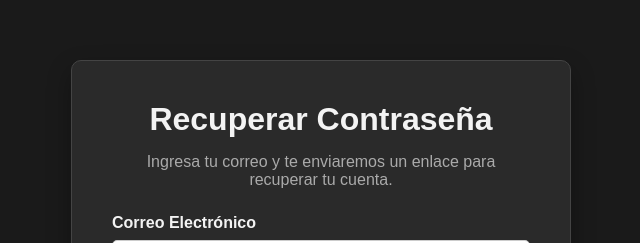
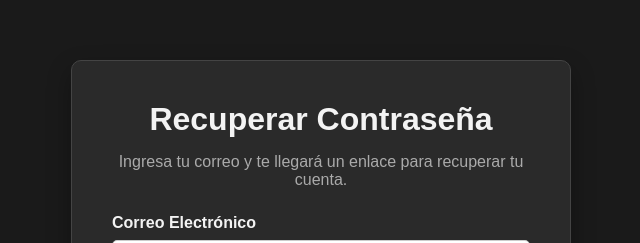
Before and after one commit to NahtanDevFS/fitcontrol_frontend, a Next.js app: page /reset-password in a window 1280 px wide. Shown: the part 160-403 px from the top of the page, without its empty margins (319-959 px from the left). Built offline with nearby package versions, Linux system fonts and the light colour scheme; no server answers.

Commit message:
fix: errores menores

```diff
--- a/app/(auth)/reset-password/page.tsx
+++ b/app/(auth)/reset-password/page.tsx
@@ -29,7 +29,7 @@ export default function ResetPasswordPage() {
       <div className="reset-form-box">
         <h1>Recuperar Contraseña</h1>
         <p className="reset-subtitle">
-          Ingresa tu correo y te enviaremos un enlace para recuperar tu cuenta.
+          Ingresa tu correo y te llegará un enlace para recuperar tu cuenta.
         </p>
 
         {message && <div className="success-message">{message}</div>}
```
